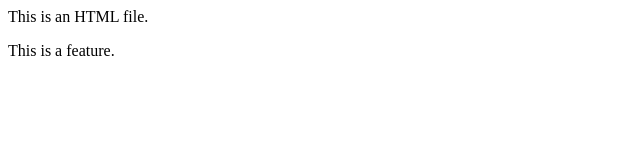
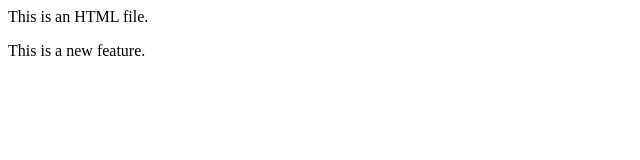
Before and after one commit to Saurav-Sharma22/LocalRepo, a plain HTML site: page index.html in a window 1280 px wide. Shown: the full height of the page, 0-640 px from the left. Drawn offline with Linux system fonts and the light colour scheme.

Commit message:
Fixed a line

```diff
--- a/index.html
+++ b/index.html
@@ -1,2 +1,2 @@
 <p>This is an HTML file.</p>
-<p>This is a feature.</p>
+<p>This is a new feature.</p>
```
